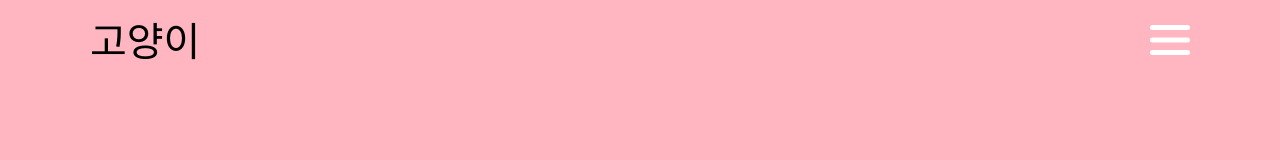
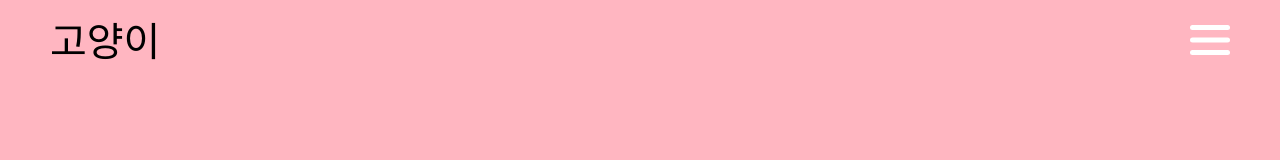
Before and after one commit to seows2/Cat-Fansite, a website built with webpack: page html/about.html in a window 1280 px wide. Shown: the top 160 px of the page. Built offline with nearby package versions, Linux system fonts and the light colour scheme; grey boxes are pictures that could not be loaded.

Commit message:
change default.js to fix header

```diff
--- a/css/about.css
+++ b/css/about.css
@@ -10,7 +10,7 @@ section:last-child {
   margin-bottom: 0;
 }
 
-.group__wrapper {
+.group {
   position: relative;
   height: 90vh;
 }
--- a/css/default.css
+++ b/css/default.css
@@ -61,7 +61,7 @@ h6 {
 }
 
 .header {
-  padding: 1rem 0;
+  padding: 1rem 5rem;
   position: fixed;
   width: 100%;
   top: 0;
@@ -131,7 +131,7 @@ h6 {
 .overlay__closeBtn {
   position: relative;
   float: right;
-  margin-right: 30px;
+  margin-right: 48px;
   font-size: 80px;
   font-weight: bold;
   color: white;
--- a/html/about.html
+++ b/html/about.html
@@ -16,7 +16,6 @@
   </head>
   <body class="about">
     <header id="header-js" class="header">
-      <div class="l-wrapper">
       <div class="header__inside clearfix">
         <a class="header__logo" href="index.html">
           <span>고양이</span>
@@ -28,7 +27,6 @@
             <span></span>
             <span></span>
           </label>
-          </div>
         </div>
       </div>
     </header>
@@ -45,9 +43,9 @@
       </div>
     </aside>
     <main id="fullpage" class="main">
-      <section class="group hidden section">
+      <section id="catpage" class="group hidden section">
         <div class="l-wrapper">
-          <div class="group__wrapper">
+          <div class="group">
             <div class="group__inside fadeIn">
               <img class="group__img" src="../images/cover.jpeg" alt="그룹" />
               <blockquote>
--- a/js/default.js
+++ b/js/default.js
@@ -15,9 +15,15 @@ const overlayElement = document.getElementById("overlay-js");
 
 const activateOverlay = () => {
   const menu = document.getElementById("header__menu-js");
-  menu.addEventListener("click", () => (overlayElement.style.height = "100%"));
+  menu.addEventListener("click", () => {
+    overlayElement.style.height = "100%";
+    document.getElementById("header-js").style.display = "none";
+  });
   const closeBtn = document.getElementById("overlay__closeBtn-js");
-  closeBtn.addEventListener("click", () => (overlayElement.style.height = "0"));
+  closeBtn.addEventListener("click", () => {
+    overlayElement.style.height = "0";
+    document.getElementById("header-js").style.display = "block";
+  });
 };
 
 activateOverlay();
```
Lines whose indentation alone changed are shown as unchanged.
